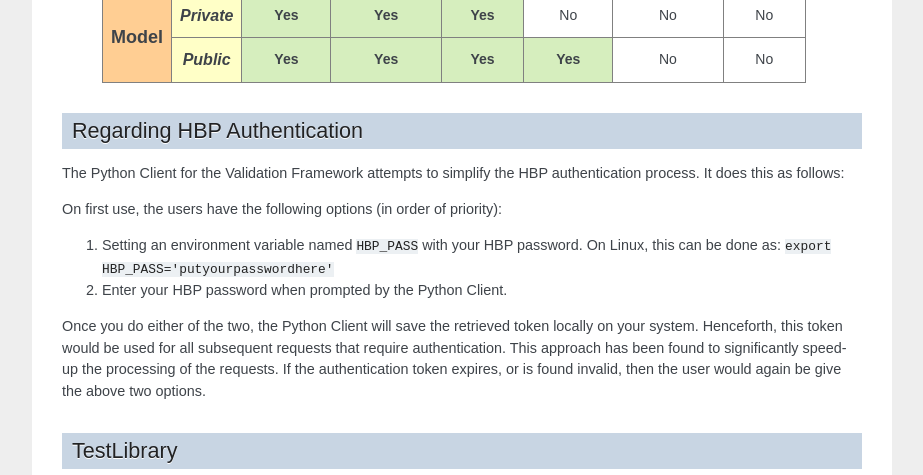
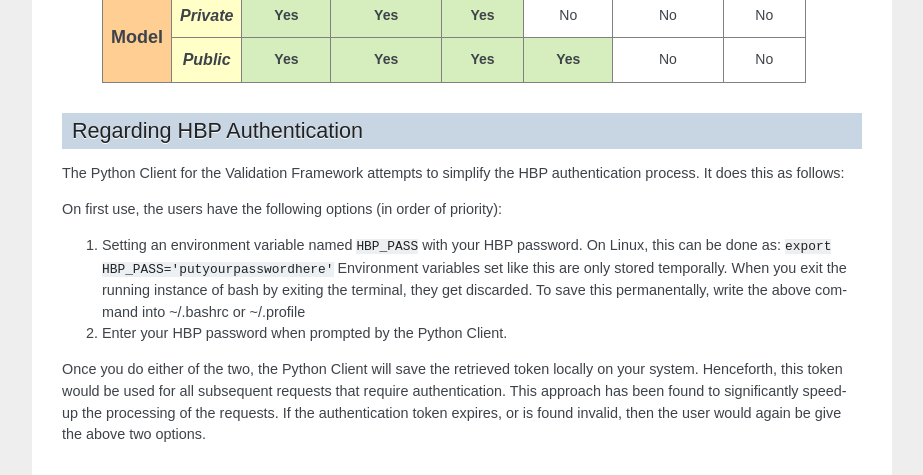
Before and after one commit to apdavison/hbp-validation-client, a Sphinx documentation site: the page built from docs/index.rst, in a window 1280 px wide and 900 px high, scrolled down 1876 px, cut to the strip 0-475 px from the top of the window. Shown: the whole strip, without its empty margins (198-1121 px from the left). Built offline with Sphinx 7.4.7, drawn with Linux system fonts in a browser that asks for light colours.

Commit message:
Minor update to docs

```diff
--- a/docs/index.rst
+++ b/docs/index.rst
@@ -175,6 +175,9 @@ On first use, the users have the following options (in order of priority):
 #. Setting an environment variable named ``HBP_PASS`` with your HBP password.
    On Linux, this can be done as:
    ``export HBP_PASS='putyourpasswordhere'``
+   Environment variables set like this are only stored temporally. When you exit
+   the running instance of bash by exiting the terminal, they get discarded. To
+   save this permanentally, write the above command into ~/.bashrc or ~/.profile
 
 #. Enter your HBP password when prompted by the Python Client.
 
```
